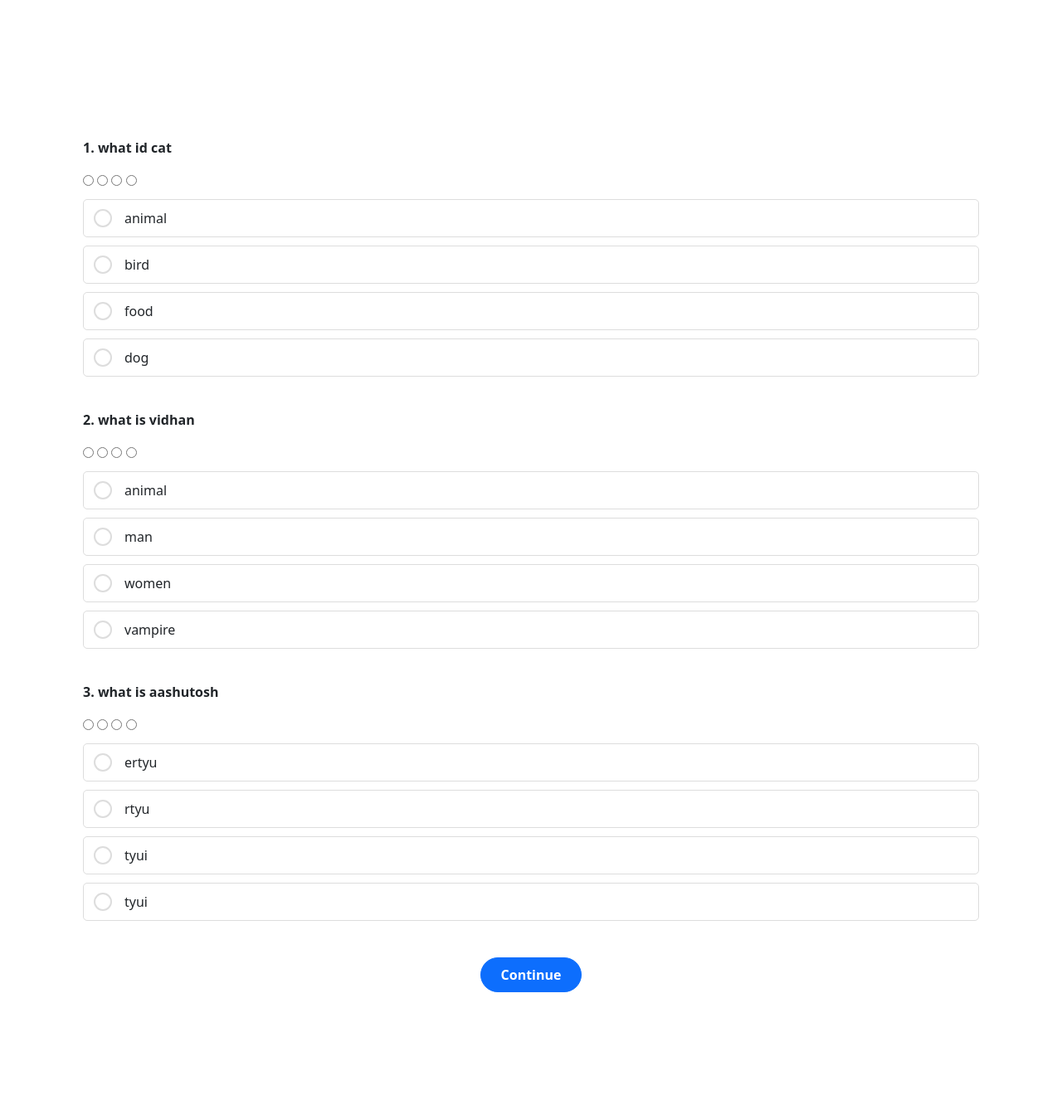
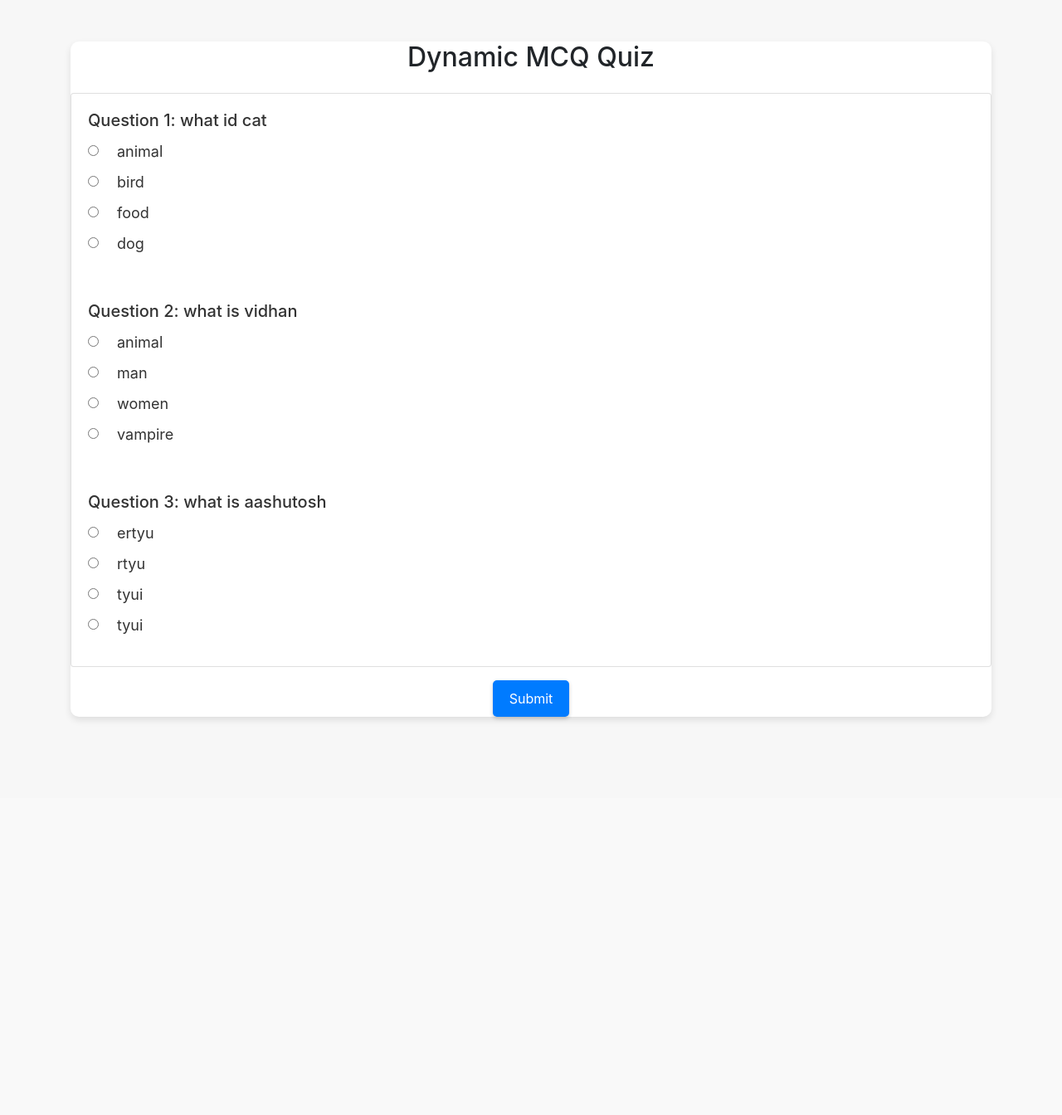
Before and after one commit to VidhanCodiatic/Sharma-Academy, a Django app: page /assessment/show-quiz/1/ in a window 1280 px wide. Shown: the whole page at 83% size. After the commit the page ends 870 px from the top, so only its background shows below. Run offline with Django 4.2, Linux system fonts and the light colour scheme; data comes from the database, SQL or seed files in the repository; both versions use the stored data as it was after the commit; some libraries are stand-ins or nearby versions.

Commit message:
corrected quiz showing functionality

```diff
--- a/assessment/templates/assessment/quiz.html
+++ b/assessment/templates/assessment/quiz.html
@@ -2,127 +2,148 @@
 {% comment %} {% load static %} {% endcomment %}
 {% comment %} {% block title %}Quiz{% endblock title %} {% endcomment %}
 {% block main %}
-<link rel="stylesheet" href="https://cdn.jsdelivr.net/npm/bootstrap@5.0.0-beta1/dist/css/bootstrap.min.css">
-<link rel="stylesheet" href="https://cdn.jsdelivr.net/npm/bootstrap@5.0.0-beta1/dist/js/bootstrap.bundle.min.js">
-<link rel="stylesheet" href="https://cdnjs.cloudflare.com/ajax/libs/jquery/3.2.1/jquery.min.js">
-<style>
-  @import url('https://fonts.googleapis.com/css2?family=Roboto&display=swap');
 
 
-
+<!DOCTYPE html>
+<html lang="en">
+<head>
+    <meta charset="UTF-8">
+    <meta name="viewport" content="width=device-width, initial-scale=1.0">
+    <title>Dynamic MCQ Quiz</title>
+    <!-- Include Bootstrap CSS -->
+    <link href="https://stackpath.bootstrapcdn.com/bootstrap/4.5.2/css/bootstrap.min.css" rel="stylesheet">
+    <style>
+      body {
+          background-color: #f7f7f7;
+      }
+      #quiz {
+          background-color: #ffffff;
+          border-radius: 10px;
+          box-shadow: 0 4px 8px rgba(0, 0, 0, 0.1);
+          margin-top: 50px;
+      }
+      .card-title {
+          color: #333333;
+      }
+      .form-check-input {
+          cursor: pointer;
+      }
+      .form-check-label {
+          cursor: pointer;
+          margin-bottom: 0; /* Align labels properly with the radio buttons */
+      }
+      .btn-primary {
+          background-color: #007bff;
+          border-color: #007bff;
+      }
+      .btn-primary:hover {
+          background-color: #0056b3;
+          border-color: #004085;
+      }
+      .btn-secondary {
+          background-color: #6c757d;
+          border-color: #6c757d;
+      }
+      .btn-secondary:hover {
+          background-color: #545b62;
+          border-color: #4e555b;
+      }
       .container {
-    margin: 50px auto;
-    background: white;
-    padding: 100px 30px
+          padding-bottom: 50px; /* Space at the bottom of the quiz */
       }
-
-  label.box {
-    display: flex;
-    margin-top: 10px;
-    padding: 10px 12px;
+      .form-check {
+        position: relative;
+        display: block;
+        padding-left: 35px;
+        margin-bottom: 10px;
+        cursor: pointer;
+        font-size: 18px;
+        -webkit-user-select: none;
+        -moz-user-select: none;
+        -ms-user-select: none;
+        user-select: none;
+    }
+    .form-check-input {
+        position: absolute;
+        margin-top: 0.3em;
+        margin-left: -35px;
+        cursor: pointer;
+    }
+    .form-check-input:checked + .form-check-label {
+        color: #007bff;
+        font-weight: bold;
+    }
+    .form-check-label {
+        margin-bottom: 0;
+        cursor: pointer;
+        color: #333333;
+    }
+    .form-check:hover .form-check-label {
+        color: #007bff;
+    }
+    .animated-submit-button {
+      background-color: #007bff; /* Bootstrap primary color */
+      color: white;
+      padding: 10px 20px;
+      border: none;
       border-radius: 5px;
+      transition: all 0.3s ease; /* Animation transition */
       cursor: pointer;
-    border: 1px solid #ddd
+      box-shadow: 0 2px 5px 0 rgba(0, 0, 0, 0.2);
   }
-
-  #one:checked~label.first,
-  #two:checked~label.second,
-  #three:checked~label.third,
-  #four:checked~label.forth,
-  #five:checked~label.fifth,
-  #six:checked~label.sixth,
-  #seven:checked~label.seveth,
-  #eight:checked~label.eighth {
-    border-color: #8e498e
+  .animated-submit-button:hover,
+  .animated-submit-button:focus {
+      background-color: #0056b3; /* Darker blue on hover/focus */
+      box-shadow: 0 4px 10px 0 rgba(0, 0, 0, 0.3); /* Larger shadow on hover/focus */
+      transform: translateY(-2px); /* Slight lift on hover/focus */
   }
-
-  {% comment %} #one:checked~label.first .circle,
-  #two:checked~label.second .circle,
-  #three:checked~label.third .circle,
-  #four:checked~label.forth .circle,
-  #five:checked~label.fifth .circle,
-  #six:checked~label.sixth .circle,
-  #seven:checked~label.seveth .circle,
-  #eight:checked~label.eighth .circle {
-    border: 6px solid #8e498e;
-    background-color: #fff
-  } {% endcomment %}
-
-  label.box:hover {
-    background: #d5bbf7
+  .animated-submit-button:active {
+      background-color: #004085; /* Even darker blue on active click */
+      box-shadow: 0 2px 5px 0 rgba(0, 0, 0, 0.2); /* Reset shadow on active click */
+      transform: translateY(0); /* Reset position on active click */
   }
-
-  label.box .course {
-    display: flex;
-    align-items: center;
-    width: 100%
-  }
-
-  label.box .circle {
-    height: 22px;
-    width: 22px;
-    border-radius: 50%;
-    margin-right: 15px;
-    border: 2px solid #ddd;
-    display: inline-block
-  }
-
-
-  .btn.btn-primary {
-    border-radius: 25px;
-    margin-top: 20px
-  }
-
-  @media(max-width: 450px) {
-    .subject {
-      font-size: 12px
-    }
-  }
-
-
-  #one .circle{
-    border: 6px solid #8e498e;
-    background-color: #fff
-  }
-
   </style>
-<div class="container mb-5">
-  <div class="row">
-    <div class="col-12">
+  </head>
+<body>
+    <div class="container my-5">
+        <div id="quiz">
+          <form action="" method="POST">
+            {% csrf_token %}
+            <h2 class="text-center mb-4">Dynamic MCQ Quiz</h2>
+            <div class="card">
               {% for q in questions %}
-        <p></p>
-        <p class="fw-bold">
-          <span>{{ forloop.counter }}</span>. <span>{{ q.question }}</span>
-        </p>
-        <div id="que">
-          <input type="radio" name="{{ q.id }}" value="{{ q.option1 }}" id="one">
-          <input type="radio" name="{{ q.id }}" value="{{ q.option2 }}" id="two">
-          <input type="radio" name="{{ q.id }}" value="{{ q.option3 }}" id="three">
-          <input type="radio" name="{{ q.id }}" value="{{ q.option4 }}" id="four">
-          <label for="one" class="box first">
-            <div class="course"> <span class="circle"></span> <span class="subject">{{ q.option1 }}</span> </div>
-          </label>
-          <label for="two" class="box second">
-            <div class="course"> <span class="circle"></span> <span class="subject">{{ q.option2 }}</span> </div>
-          </label>
-          <label for="three" class="box third">
-            <div class="course"> <span class="circle"></span> <span class="subject">{{ q.option3 }}</span> </div>
-          </label>
-          <label for="four" class="box forth">
-            <div class="course"> <span class="circle"></span> <span class="subject">{{ q.option4 }}</span> </div>
-          </label>
+                <div class="card-body">
+                    <h5 class="card-title">Question {{forloop.counter}}: {{q.question}}</h5>
+                    <div class="mb-3">
+                        <div class="form-check">
+                            <input class="form-check-input" type="radio" value="{{q.option1}}" name="{{q.id}}" id="{{q.id}}one">
+                            <label class="form-check-label" for="{{q.id}}one">{{q.option1}}</label>
                         </div>
-        <br>
-      {% endfor %}
+                        <div class="form-check">
+                            <input class="form-check-input" type="radio" value="{{q.option2}}" name="{{q.id}}" id="{{q.id}}two">
+                            <label class="form-check-label" for="{{q.id}}two">{{q.option2}}</label>
                         </div>
-    <div class="col-12">
-      <div class="d-flex justify-content-center">
-        <button class="btn btn-primary px-4 py-2 fw-bold">Continue</button>
+                        <div class="form-check">
+                            <input class="form-check-input" type="radio" value="{{q.option3}}" name="{{q.id}}" id="{{q.id}}three">
+                            <label class="form-check-label" for="{{q.id}}three">{{q.option3}}</label>
                         </div>
+                        <div class="form-check">
+                            <input class="form-check-input" type="radio" value="{{q.option4}}" name="{{q.id}}" id="{{q.id}}four">
+                            <label class="form-check-label" for="{{q.id}}four">{{q.option4}}</label>
                         </div>
                     </div>
                 </div>
 
+                {% endfor %}
+            </div>
+            <center><button type="submit" class="animated-submit-button mt-3">Submit</button></center>
+          </form>
+        </div>
+    </div>
+    <!-- Include Bootstrap JS -->
+    <script src="https://stackpath.bootstrapcdn.com/bootstrap/4.5.2/js/bootstrap.min.js"></script>
+</body>
+</html>
 
 <script>
   startTimer();
```
Also changed, not shown: db.sqlite3. Lines whose indentation alone changed are shown as unchanged.
